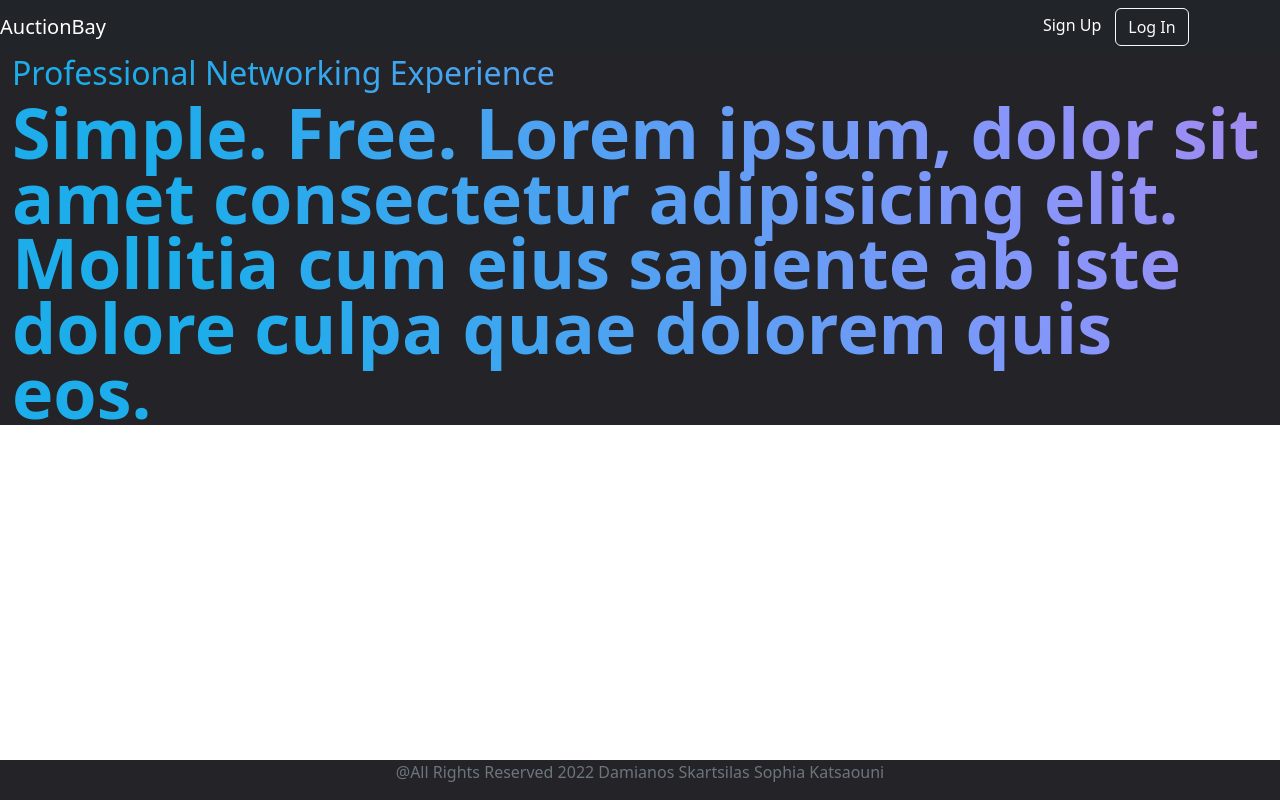
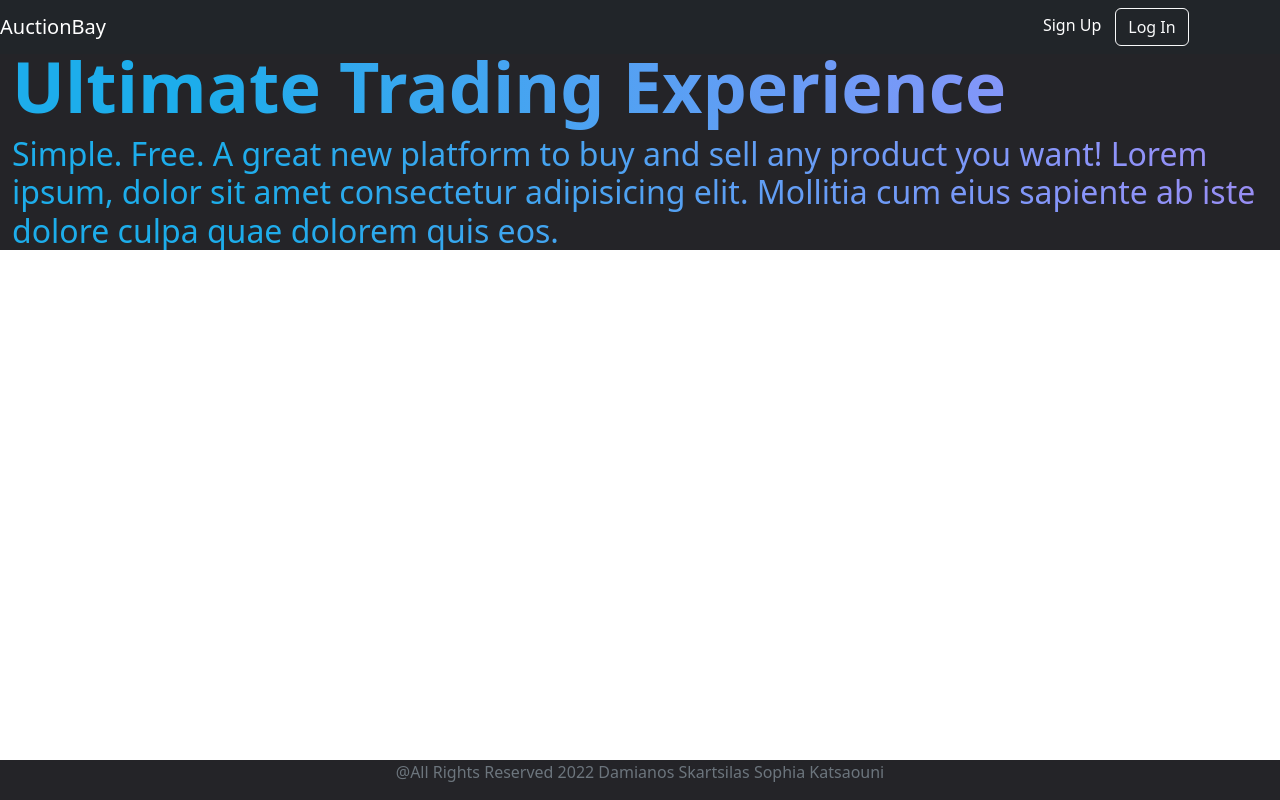
Before and after one commit to sofiaKats/auction-website, a React (Create React App) app in the folder frontend/: page / in a window 1280 px wide. Built offline with nearby package versions, Linux system fonts and the light colour scheme.

Commit message:
improving the homepage

```diff
--- a/frontend/src/components/Homepage/HomeComponent.jsx
+++ b/frontend/src/components/Homepage/HomeComponent.jsx
@@ -4,9 +4,9 @@ class HomeComponent extends Component {
     render() {
         return (
             <div className='HomePage'>
-                <h2>Professional Networking Experience</h2>
+                <p>Ultimate Trading Experience</p>
                 <span>
-                    <p>Simple. Free. Lorem ipsum, dolor sit amet consectetur adipisicing elit. Mollitia cum eius sapiente ab iste dolore culpa quae dolorem quis eos.</p>
+                    <h2>Simple. Free. A great new platform to buy and sell any product you want! Lorem ipsum, dolor sit amet consectetur adipisicing elit. Mollitia cum eius sapiente ab iste dolore culpa quae dolorem quis eos.</h2>
                 </span>
             </div>
         );
```
